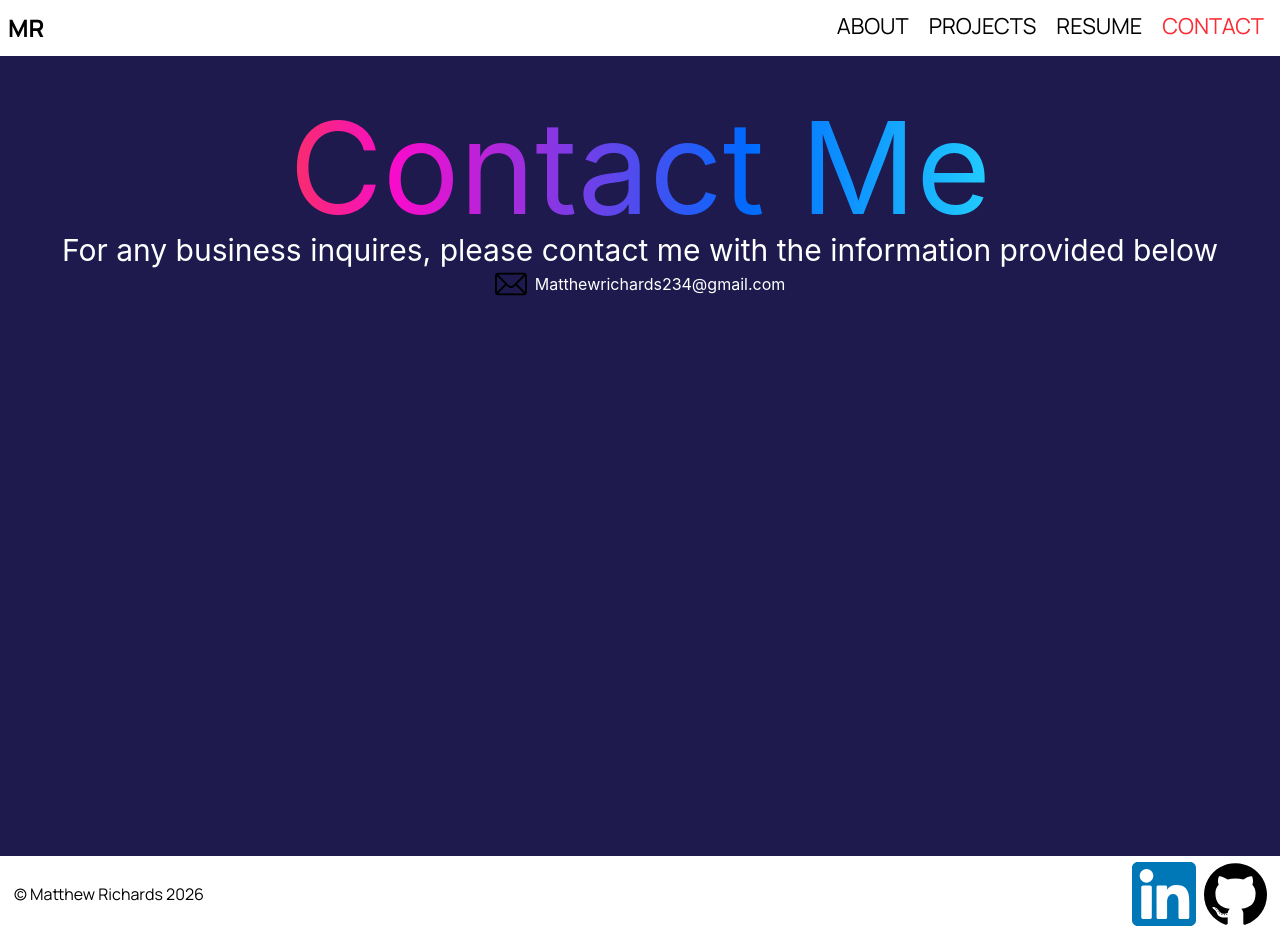
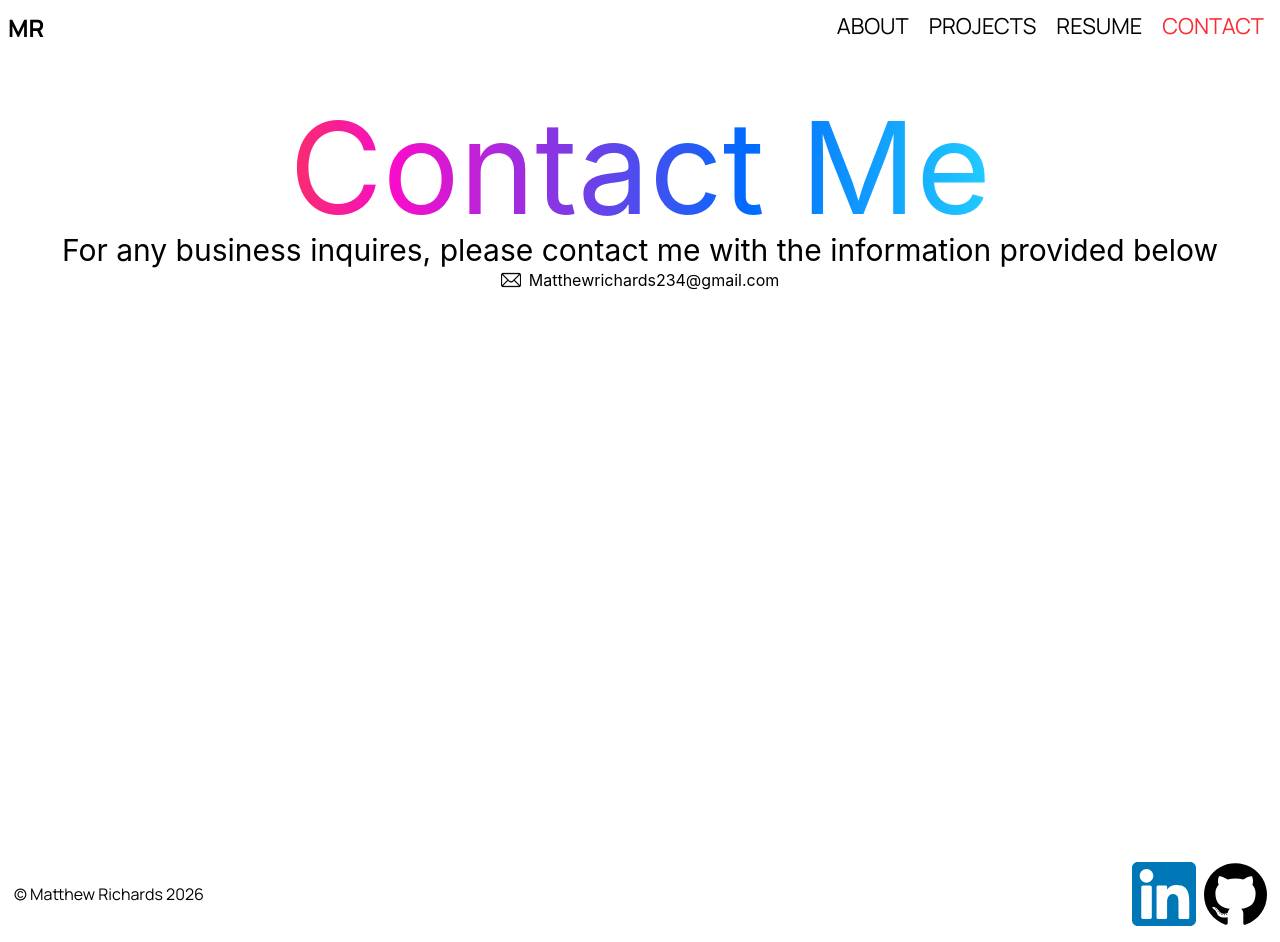
Before and after one commit to matthewrichards234/Personal_Website, a React (Vite) app: page /contact in a window 1280 px wide. Built offline with nearby package versions, Linux system fonts and the light colour scheme.

Commit message:
update background color for website and just doing it via webview.

```diff
--- a/src/components/Contact.tsx
+++ b/src/components/Contact.tsx
@@ -1,8 +1,8 @@
 const Contact = () => {
   return (
     <div
-      className="bg-indigo
-                    text-white
+      className="bg-white
+                    text-black
                     min-h-screen"
     >
       <div
@@ -28,7 +28,7 @@ const Contact = () => {
           provided below
         </h3>
         <div className="flex flex-row items-center gap-2">
-          <img src="src/assets/mail.png" alt="email icon" />
+          <img src="src/assets/mail.png" alt="email icon" className="w-5 h-5" />
           <a
             href="mailto:matthewrichards234@gmail.com"
             className="hover:text-red-700"
--- a/src/components/Projects.tsx
+++ b/src/components/Projects.tsx
@@ -4,7 +4,7 @@ import ProjectCards from "./ProjectCards";
 const Projects = () => {
   return (
     <div
-      className="bg-indigo
+      className="bg-blue-900
                     text-white
                     min-h-screen"
     >
--- a/src/components/Resume.tsx
+++ b/src/components/Resume.tsx
@@ -1,7 +1,7 @@
 const Resume = () => {
   return (
     <div
-      className="bg-indigo
+      className="bg-blue-900
                     w-screen
                     h-screen
                     text-white"
--- a/src/index.css
+++ b/src/index.css
@@ -3,7 +3,6 @@
 
 @theme {
   --font-manrope: "Manrope", sans-serif;
-  --color-indigo: oklch(25.7% 0.09 281.288);
   --animate-wiggle: wiggle 5s ease-in-out infinite;
   --animate-float: float 12s ease-in-out infinite;
   --animate-orbit: orbit 10s linear infinite;
```
